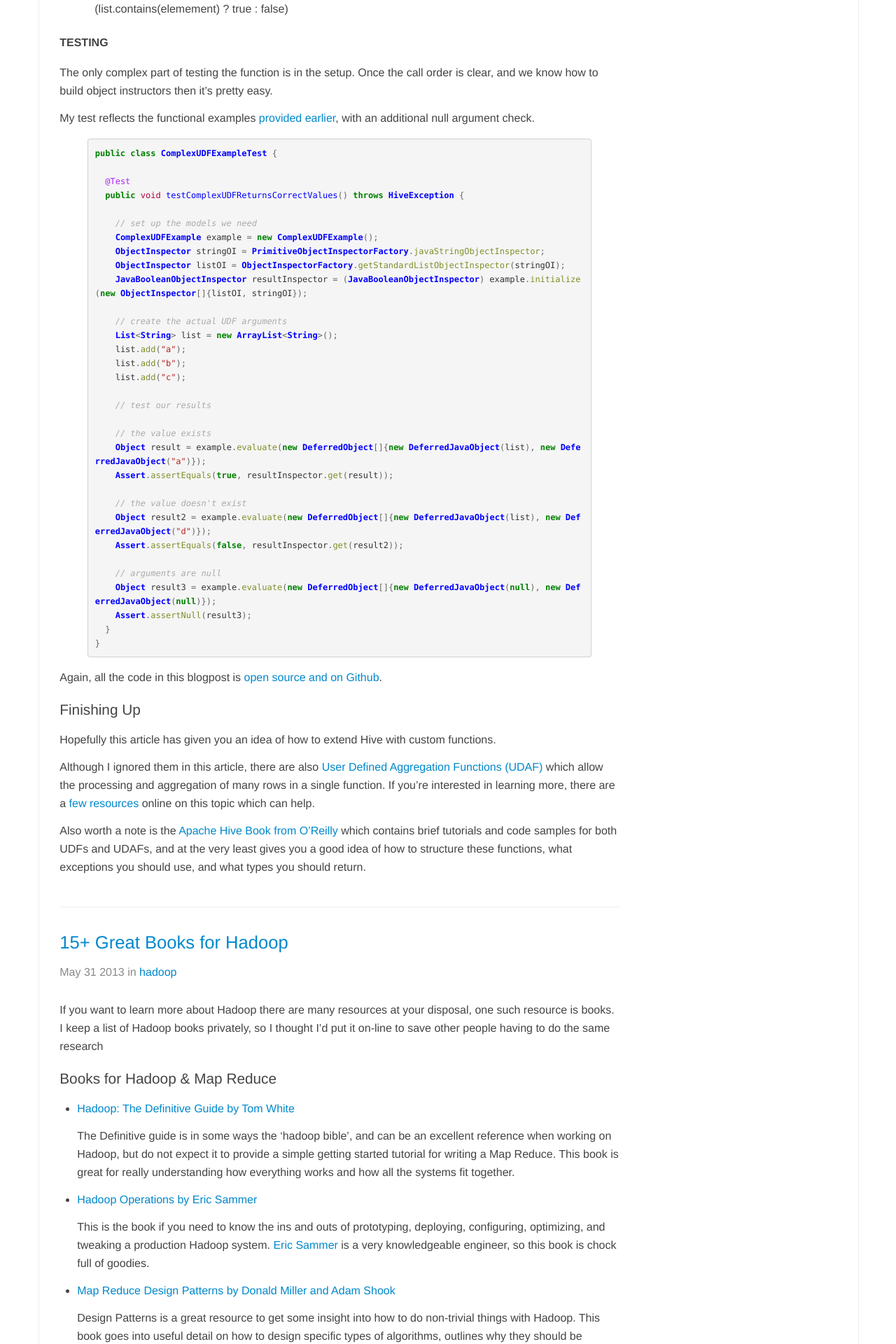
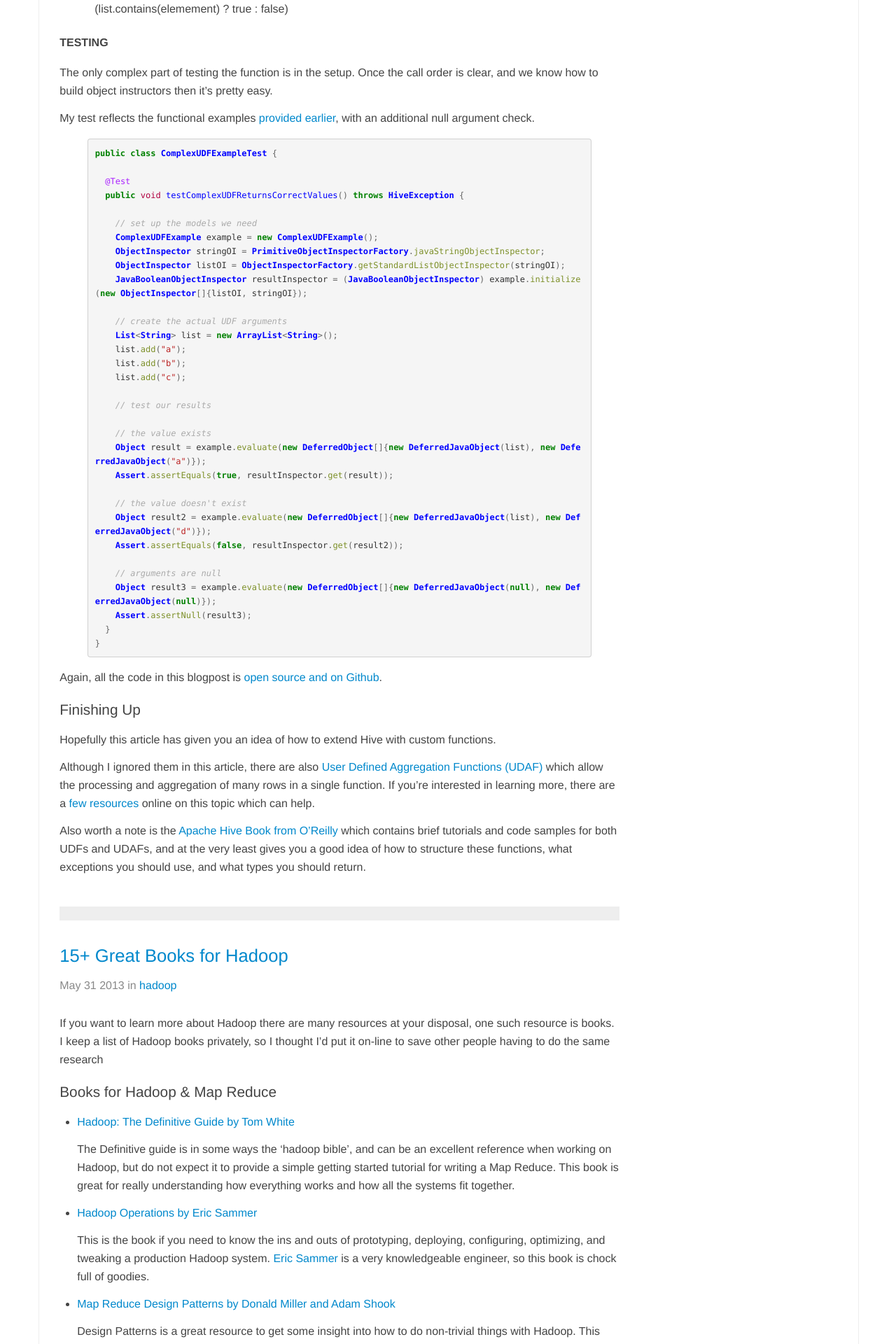
Before and after one commit to rathboma/rathboma.github.com, a Jekyll site: the page built from index.html, in a window 1280 px wide. Shown: the part 4480-6400 px from the top of the page at 70% size. Built offline with Jekyll 4.4.1, drawn with Linux system fonts in a browser that asks for light colours; the list of posts is cut into pages by our own code.

Commit message:
styles css

```diff
--- a/css/styles.css
+++ b/css/styles.css
@@ -89,6 +89,7 @@ div.post {
   margin-bottom:25px;
 }
 
+
 div.post p.subtitle {
   color:#888;
   padding-bottom:15px;
@@ -151,7 +152,7 @@ div.footer span.right {
 
 div.postlist div.post {
   padding-bottom:30px;
-  border-bottom: solid 1px #eee;
+  border-bottom: solid 20px #eee;
   margin-bottom:30px;
 }
 
```
